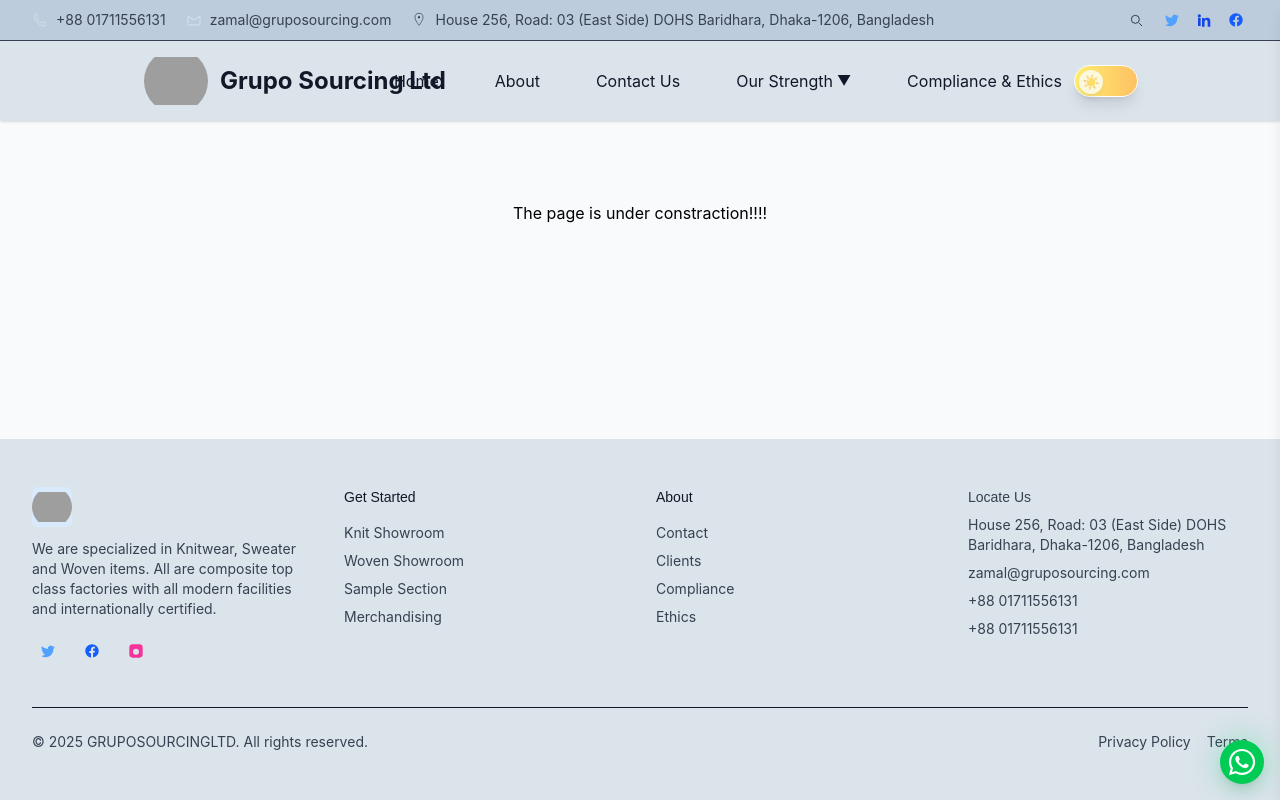
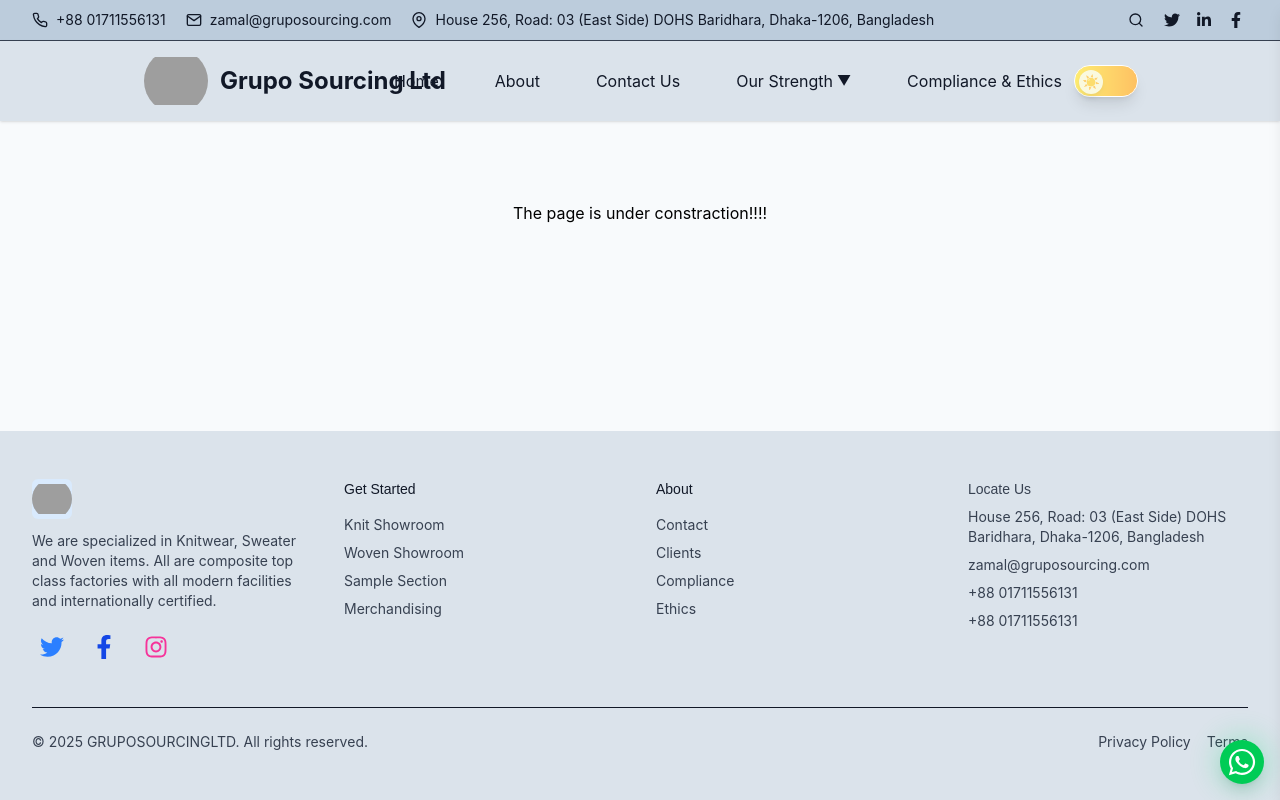
Before and after one commit to sm-maruph/grupo_sourcin_ltd, a React (Vite) app: page /compliance in a window 1280 px wide. Built offline with nearby package versions, Linux system fonts and the light colour scheme; grey boxes are pictures that could not be loaded.

Commit message:
redirect issue fixed

```diff
--- a/src/components/Footer.jsx
+++ b/src/components/Footer.jsx
@@ -1,5 +1,5 @@
 import React from "react";
-
+import SocialLinks from "./others/SocialLinks";
 /**
  * Footer
  * - Responsive 4-column footer matching the provided design.
@@ -34,55 +34,8 @@
               internationally certified.
             </p>
 
-            <div className="mt-4 flex items-center gap-3">
-              <a
-                href="https://twitter.com"
-                target="_blank"
-                rel="noopener noreferrer"
-                className="p-2 rounded-md hover:bg-accent transition-colors text-blue-400 focus:outline-none focus-visible:ring-2 focus-visible:ring-accent"
-                aria-label="Twitter"
-              >
-                <svg
-                  className="w-4 h-4 fill-current"
-                  viewBox="0 0 24 24"
-                  aria-hidden="true"
-                >
-                  <path d="M22 5.92a8.18 8.18 0 01-2.36.65 4.12 4.12 0 001.8-2.27 8.22 8.22 0 01-2.6.99 4.11 4.11 0 00-7 3.75A11.65 11.65 0 013 4.8a4.11 4.11 0 001.27 5.48 4.05 4.05 0 01-1.86-.51v.05a4.11 4.11 0 003.29 4.03 4.13 4.13 0 01-1.85.07 4.12 4.12 0 003.84 2.86A8.25 8.25 0 012 19.54a11.63 11.63 0 006.29 1.84c7.55 0 11.68-6.26 11.68-11.68 0-.18 0-.35-.01-.53A8.36 8.36 0 0022 5.92z" />
-                </svg>
-              </a>
+           <SocialLinks />
 
-              <a
-                href="https://www.facebook.com"
-                target="_blank"
-                rel="noopener noreferrer"
-                className="p-2 rounded-md hover:bg-accent transition-colors text-blue-600 focus:outline-none focus-visible:ring-2 focus-visible:ring-accent"
-                aria-label="Facebook"
-              >
-                <svg
-                  className="w-4 h-4 fill-current"
-                  viewBox="0 0 24 24"
-                  aria-hidden="true"
-                >
-                  <path d="M22 12.07C22 6.48 17.52 2 12 2S2 6.48 2 12.07c0 4.99 3.66 9.12 8.44 9.95v-7.04H7.9v-2.9h2.54V9.41c0-2.5 1.49-3.89 3.77-3.89 1.09 0 2.24.2 2.24.2v2.47h-1.26c-1.24 0-1.63.77-1.63 1.56v1.87h2.78l-.44 2.9h-2.34v7.04C18.34 21.19 22 17.06 22 12.07z" />
-                </svg>
-              </a>
-
-              <a
-                href="https://www.instagram.com"
-                target="_blank"
-                rel="noopener noreferrer"
-                className="p-2 rounded-md hover:bg-accent transition-colors text-pink-500 focus:outline-none focus-visible:ring-2 focus-visible:ring-accent"
-                aria-label="Instagram"
-              >
-                <svg
-                  className="w-4 h-4 fill-current"
-                  viewBox="0 0 24 24"
-                  aria-hidden="true"
-                >
-                  <path d="M7 2h10a5 5 0 015 5v10a5 5 0 01-5 5H7a5 5 0 01-5-5V7a5 5 0 015-5zm5 6.5A4.5 4.5 0 1016.5 13 4.5 4.5 0 0012 8.5zm5.25-2.75a1.125 1.125 0 11-1.125-1.125A1.125 1.125 0 0117.25 5.75z" />
-                </svg>
-              </a>
-            </div>
           </div>
 
           {/* Column 2: Get Started */}
--- a/src/components/navbar/TopStrip.jsx
+++ b/src/components/navbar/TopStrip.jsx
@@ -1,28 +1,7 @@
 import { useState, useRef, useEffect } from "react";
-
-/**
- * Deterministic Icon: color is applied to the <svg> via text-* classes,
- * and stroke/fill is explicitly set on each path to avoid inheritance issues.
- */
-function Icon({
-  children,
-  className = "",
-  size = 16,
-  title,
-}) {
-  return (
-    <svg
-      className={className}
-      width={size}
-      height={size}
-      viewBox="0 0 24 24"
-      aria-hidden={title ? "false" : "true"}
-    >
-      {title ? <title>{title}</title> : null}
-      {children}
-    </svg>
-  );
-}
+import { FiPhone, FiMail, FiMapPin } from "react-icons/fi";
+import { FaTwitter, FaLinkedinIn, FaFacebookF } from "react-icons/fa";
+import { FiSearch } from "react-icons/fi";
 
 export default function TopStrip({
   phone = "+880 1XX-XXX-XXXX",
@@ -62,15 +41,8 @@
               className="flex items-center gap-2 truncate group"
               aria-label={`Call ${phone}`}
             >
-              <Icon className="w-4 h-4 text-primary group-hover:text-accent" title="Phone">
-                <path
-                  d="M3 5.5a2.5 2.5 0 012.5-2.5h1.2a1 1 0 01.98.79l.44 2.45a1 1 0 01-.27.88L6.9 9.9a16 16 0 006.2 6.2l3.23-1.2a1 1 0 01.88-.27l2.45.44a1 1 0 01.79.98v1.2A2.5 2.5 0 0118.5 21H18A17 17 0 013 5.5z"
-                  className="stroke-current"
-                  fill="none"
-                  strokeWidth="1.2"
-                />
-              </Icon>
-              <span className="text-xs sm:text-sm truncate">{phone}</span>
+              <FiPhone className="w-4 h-4 text-heading dark:text-heading" />
+              <span className="text-xs sm:text-sm truncate text-heading">{phone}</span>
             </a>
 
             {/* Email */}
@@ -79,21 +51,8 @@
               className="hidden sm:flex items-center gap-2 hover:text-accent transition-colors truncate"
               aria-label={`Email ${email}`}
             >
-              <Icon className="w-4 h-4 text-accent" title="Email">
-                <path
-                  d="M3 6.5v11a2 2 0 002 2h14a2 2 0 002-2v-11"
-                  className="stroke-current"
-                  fill="none"
-                  strokeWidth="1.2"
-                />
-                <path
-                  d="M21 6l-9 6-9-6"
-                  className="stroke-current"
-                  fill="none"
-                  strokeWidth="1.2"
-                />
-              </Icon>
-              <span className="text-xs sm:text-sm truncate">{email}</span>
+              <FiMail className="w-4 h-4 text-heading dark:text-heading" />
+              <span className="text-xs sm:text-sm truncate text-heading">{email}</span>
             </a>
 
             {/* Location */}
@@ -102,16 +61,8 @@
               title={address}
               aria-label={`Address ${address}`}
             >
-              <Icon className="w-4 h-4 text-heading dark:text-heading" title="Location">
-                <path
-                  d="M12 2a6 6 0 00-6 6c0 4.5 6 12 6 12s6-7.5 6-12a6 6 0 00-6-6z"
-                  className="stroke-current"
-                  fill="none"
-                  strokeWidth="0.8"
-                />
-                <circle cx="12" cy="8" r="1.5" className="fill-current" />
-              </Icon>
-              <span className="text-xs sm:text-sm truncate">{address}</span>
+              <FiMapPin className="w-4 h-4 text-heading dark:text-heading" />
+              <span className="text-xs sm:text-sm truncate text-heading">{address}</span>
             </div>
           </div>
 
@@ -127,22 +78,7 @@
                 aria-label="Toggle search"
                 className="p-1 rounded-md hover:bg-neutral dark:hover:bg-primary focus:outline-none focus-visible:ring-2 focus-visible:ring-accent transition-colors"
               >
-                <Icon className="w-4 h-4 text-heading dark:text-neutral" title="Search">
-                  <path
-                    d="M21 21l-4.35-4.35"
-                    className="stroke-current"
-                    fill="none"
-                    strokeWidth="1.2"
-                  />
-                  <circle
-                    cx="11"
-                    cy="11"
-                    r="6"
-                    className="stroke-current"
-                    fill="none"
-                    strokeWidth="1.2"
-                  />
-                </Icon>
+                <FiSearch className="w-4 h-4 text-heading " />
               </button>
 
               {searchOpen && (
@@ -167,22 +103,7 @@
                       aria-label="Submit search"
                       className="p-1 rounded-md hover:bg-accent transition-colors"
                     >
-                      <Icon className="w-4 h-4 text-heading" title="Submit">
-                        <path
-                          d="M21 21l-4.35-4.35"
-                          className="stroke-current"
-                          fill="none"
-                          strokeWidth="1.2"
-                        />
-                        <circle
-                          cx="11"
-                          cy="11"
-                          r="6"
-                          className="stroke-current"
-                          fill="none"
-                          strokeWidth="1.2"
-                        />
-                      </Icon>
+                      <FiSearch className="w-4 h-4 text-heading" />
                     </button>
                   </div>
                 </div>
@@ -191,7 +112,6 @@
 
             {/* Social icons */}
             <div className="flex items-center gap-2">
-              {/* Twitter (X) */}
               <a
                 href="https://twitter.com"
                 target="_blank"
@@ -199,15 +119,9 @@
                 className="p-1 rounded hover:bg-accent transition-colors"
                 aria-label="Open Twitter"
               >
-                <Icon className="w-4 h-4 text-blue-400" title="Twitter">
-                  <path
-                    d="M22 5.92a8.18 8.18 0 01-2.36.65 4.12 4.12 0 001.8-2.27 8.22 8.22 0 01-2.6.99 4.11 4.11 0 00-7 3.75A11.65 11.65 0 013 4.8a4.11 4.11 0 001.27 5.48 4.05 4.05 0 01-1.86-.51v.05a4.11 4.11 0 003.29 4.03 4.13 4.13 0 01-1.85.07 4.12 4.12 0 003.84 2.86A8.25 8.25 0 012 19.54a11.63 11.63 0 006.29 1.84c7.55 0 11.68-6.26 11.68-11.68 0-.18 0-.35-.01-.53A8.36 8.36 0 0022 5.92z"
-                    className="fill-current"
-                  />
-                </Icon>
+                <FaTwitter className="w-4 h-4 text-heading" />
               </a>
 
-              {/* LinkedIn */}
               <a
                 href="https://www.linkedin.com"
                 target="_blank"
@@ -215,15 +129,9 @@
                 className="p-1 rounded hover:bg-accent transition-colors"
                 aria-label="Open LinkedIn"
               >
-                <Icon className="w-4 h-4 text-blue-700" title="LinkedIn">
-                  <path
-                    d="M4.98 3.5a2.5 2.5 0 11-.02 0zM3 8.98h4v12H3zM9 8.98h3.82v1.64h.05c.53-1 1.84-2.06 3.8-2.06 4.06 0 4.81 2.67 4.81 6.14v7.28h-4v-6.45c0-1.54-.03-3.52-2.15-3.52-2.15 0-2.48 1.68-2.48 3.41v6.56H9z"
-                    className="fill-current"
-                  />
-                </Icon>
+                <FaLinkedinIn className="w-4 h-4 text-heading" />
               </a>
 
-              {/* Facebook */}
               <a
                 href="https://www.facebook.com"
                 target="_blank"
@@ -231,12 +139,7 @@
                 className="p-1 rounded hover:bg-accent transition-colors"
                 aria-label="Open Facebook"
               >
-                <Icon className="w-4 h-4 text-blue-600" title="Facebook">
-                  <path
-                    d="M22 12.07C22 6.48 17.52 2 12 2S2 6.48 2 12.07c0 4.99 3.66 9.12 8.44 9.95v-7.04H7.9v-2.9h2.54V9.41c0-2.5 1.49-3.89 3.77-3.89 1.09 0 2.24.2 2.24.2v2.47h-1.26c-1.24 0-1.63.77-1.63 1.56v1.87h2.78l-.44 2.9h-2.34v7.04C18.34 21.19 22 17.06 22 12.07z"
-                    className="fill-current"
-                  />
-                </Icon>
+                <FaFacebookF className="w-4 h-4 text-heading" />
               </a>
             </div>
           </div>
--- /dev/null
+++ b/src/components/others/SocialLinks.jsx
@@ -0,0 +1,37 @@
+import { FaTwitter, FaFacebookF, FaInstagram } from "react-icons/fa";
+
+export default function SocialLinks() {
+  return (
+    <div className="mt-4 flex items-center gap-3">
+      <a
+        href="https://twitter.com"
+        target="_blank"
+        rel="noopener noreferrer"
+        aria-label="Twitter"
+        className="p-2 rounded-md text-blue-500 hover:bg-neutral hover:text-blue-400 transition duration-300 transform hover:scale-110 focus:outline-none focus-visible:ring-2 focus-visible:ring-accent dark:text-blue-400 dark:hover:bg-neutral-dark"
+      >
+        <FaTwitter className="w-5 h-5 md:w-6 md:h-6" />
+      </a>
+
+      <a
+        href="https://www.facebook.com"
+        target="_blank"
+        rel="noopener noreferrer"
+        aria-label="Facebook"
+        className="p-2 rounded-md text-blue-700 hover:bg-neutral hover:text-blue-600 transition duration-300 transform hover:scale-110 focus:outline-none focus-visible:ring-2 focus-visible:ring-accent dark:text-blue-600 dark:hover:bg-neutral-dark"
+      >
+        <FaFacebookF className="w-5 h-5 md:w-6 md:h-6" />
+      </a>
+
+      <a
+        href="https://www.instagram.com"
+        target="_blank"
+        rel="noopener noreferrer"
+        aria-label="Instagram"
+        className="p-2 rounded-md text-pink-500 hover:bg-neutral hover:text-pink-400 transition duration-300 transform hover:scale-110 focus:outline-none focus-visible:ring-2 focus-visible:ring-accent dark:text-pink-400 dark:hover:bg-neutral-dark"
+      >
+        <FaInstagram className="w-5 h-5 md:w-6 md:h-6" />
+      </a>
+    </div>
+  );
+}
```
